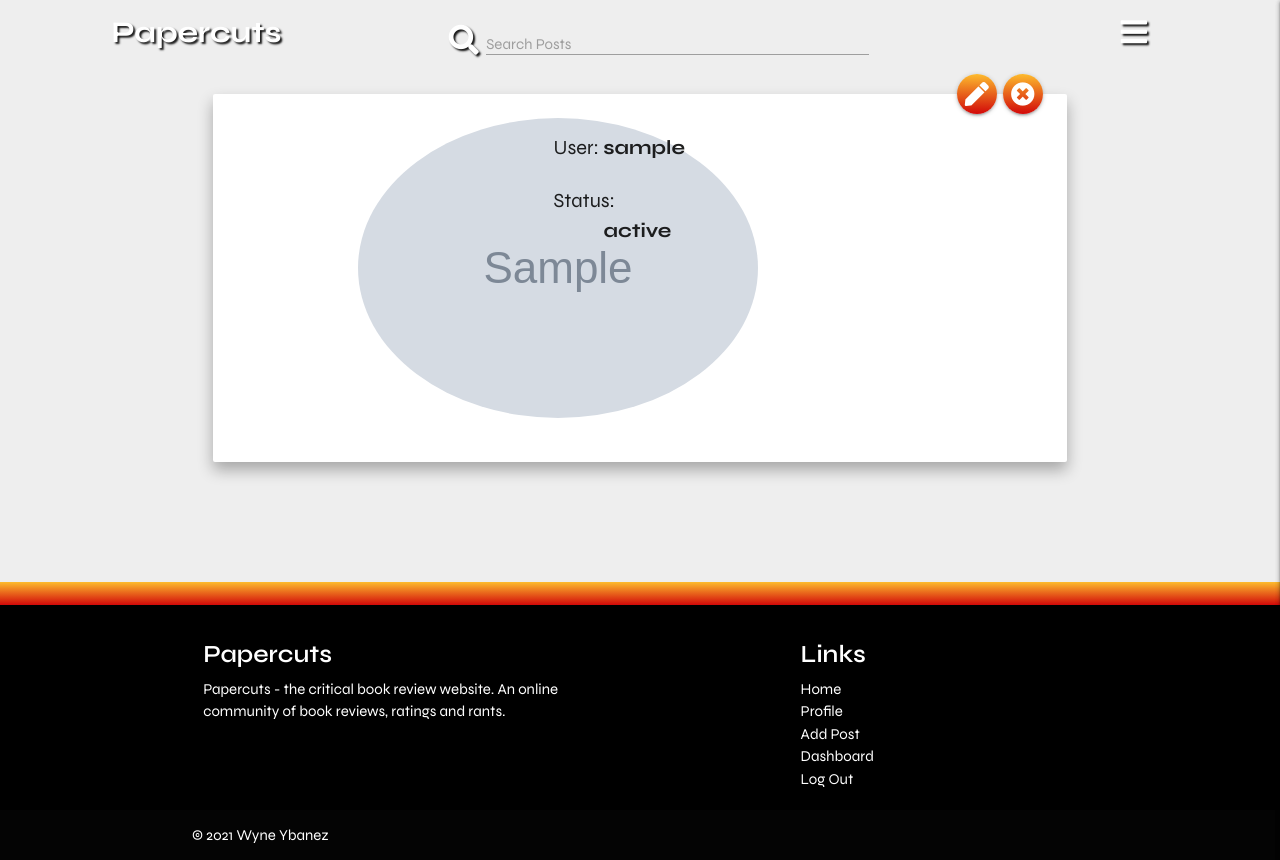
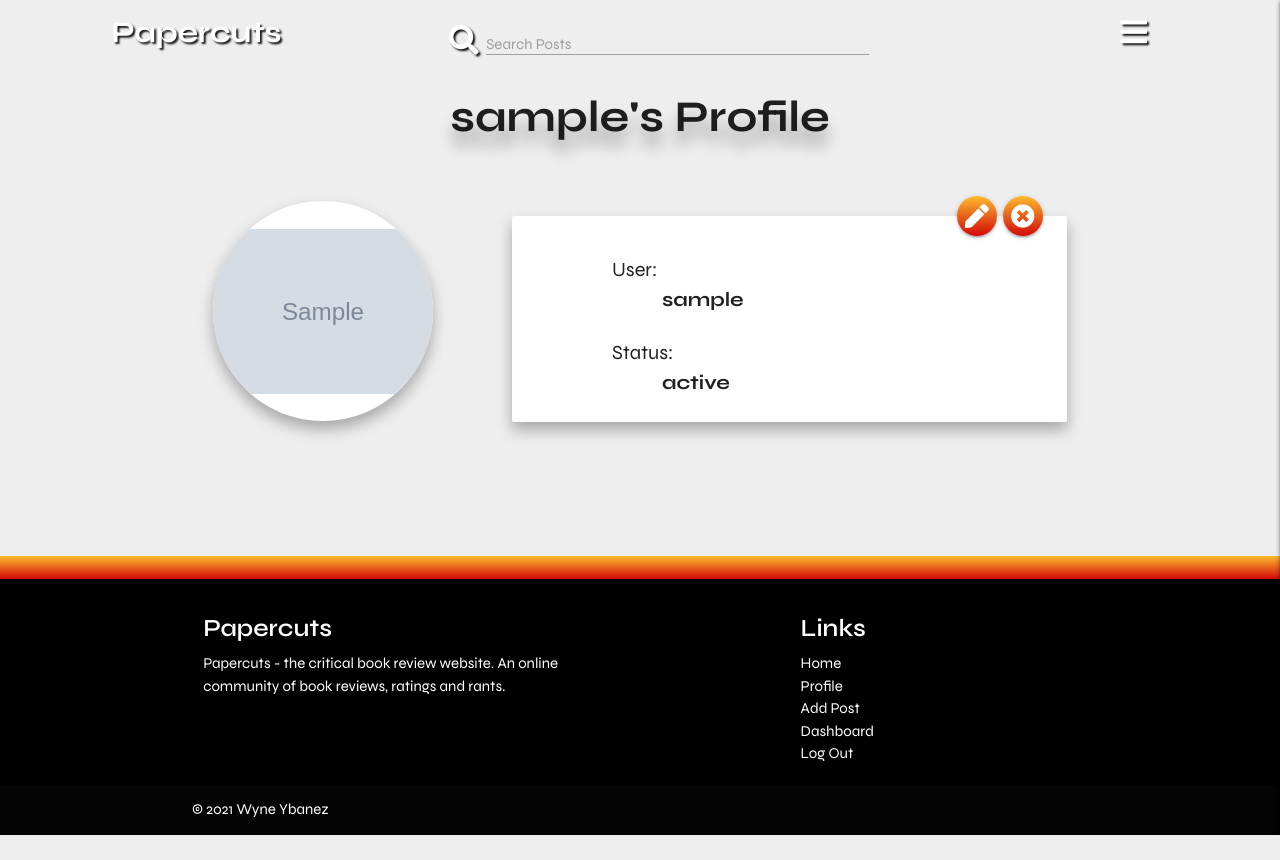
Before and after one commit to wyne-ybanez/PaperCut, a Flask app: page /profile/1 in a window 1280 px wide. After the commit the page ends 835 px from the top, so only its background shows below. Run offline with Flask 2, Linux system fonts and the light colour scheme; the visitor is signed in with stand-in values (Sample User, id 1); grey boxes marked "Sample" are stand-in pictures; a database or web service that is not in the repository returns one stand-in record (values such as "Sample title"); some libraries are stand-ins or nearby versions.

Commit message:
Add avatar pictures

```diff
--- a/app.py
+++ b/app.py
@@ -169,7 +169,7 @@ def edit_profile(username):
                               '$set': {'status': edit, 'avatar': avatar}})
         flash('Profile Successfully Updated')
 
-    user = mongo.db.users.find_one({'username': session['user']})['username']
+    user = mongo.db.users.find_one({'username': session['user']})
     return render_template('edit_profile.html', user=user)
 
 
--- a/static/css/style.css
+++ b/static/css/style.css
@@ -216,7 +216,11 @@ header.masthead .post-heading .meta a {
 .avatar {
   vertical-align: middle;
   object-fit: contain;
+  height: 220px;
+  width: 220px;
   border-radius: 50%;
+  background-color: white;
+  bottom: 1rem;
 }
 
 .card-content .container .user {
--- a/templates/profile.html
+++ b/templates/profile.html
@@ -1,7 +1,13 @@
 {% extends "base.html" %}
 {% block content %}
+
+<h3 class="center-align page-heading">{{ username }}'s Profile</h3>
+
 <div class="row">
-    <div class="col s12">
+    <div class="col s4">
+        <img class="avatar text-shadow hoverable card" src="{{ user.avatar }}">
+    </div>
+    <div class="col s8">
         <div class="card">
             <!-- Card Buttons  -->
             <div class="card-image">
@@ -26,18 +32,11 @@
             <!-- Profile Content -->
             <div class="card-content">
                 <div class="container">
-                    <div class="row">
-                        <div class="col s4">
-                            <img class="avatar"
-                                src="{{ user.avatar }}">
-                        </div>
-                        <div class="col s8">
-                            <p class="user">User: <strong class="card-status">{{ username }}</strong></p>
-                            <br>
-                            <p style="font-size: 20px;">Status:</p>
-                            <p style="margin-left: 50px;" class="card-status status">{{ user.status }}</p>
-                        </div>
-                    </div>
+                    <p class="user">User:</p>
+                    <p style="margin-left: 50px;"><strong class="card-status">{{ username }}</strong></p>
+                    <br>
+                    <p style="font-size: 20px;">Status:</p>
+                    <p style="margin-left: 50px;" class="card-status status">{{ user.status }}</p>
                 </div>
             </div>
         </div>
```
Also changed, not shown: templates/edit_profile.html (+23 -6 lines).
